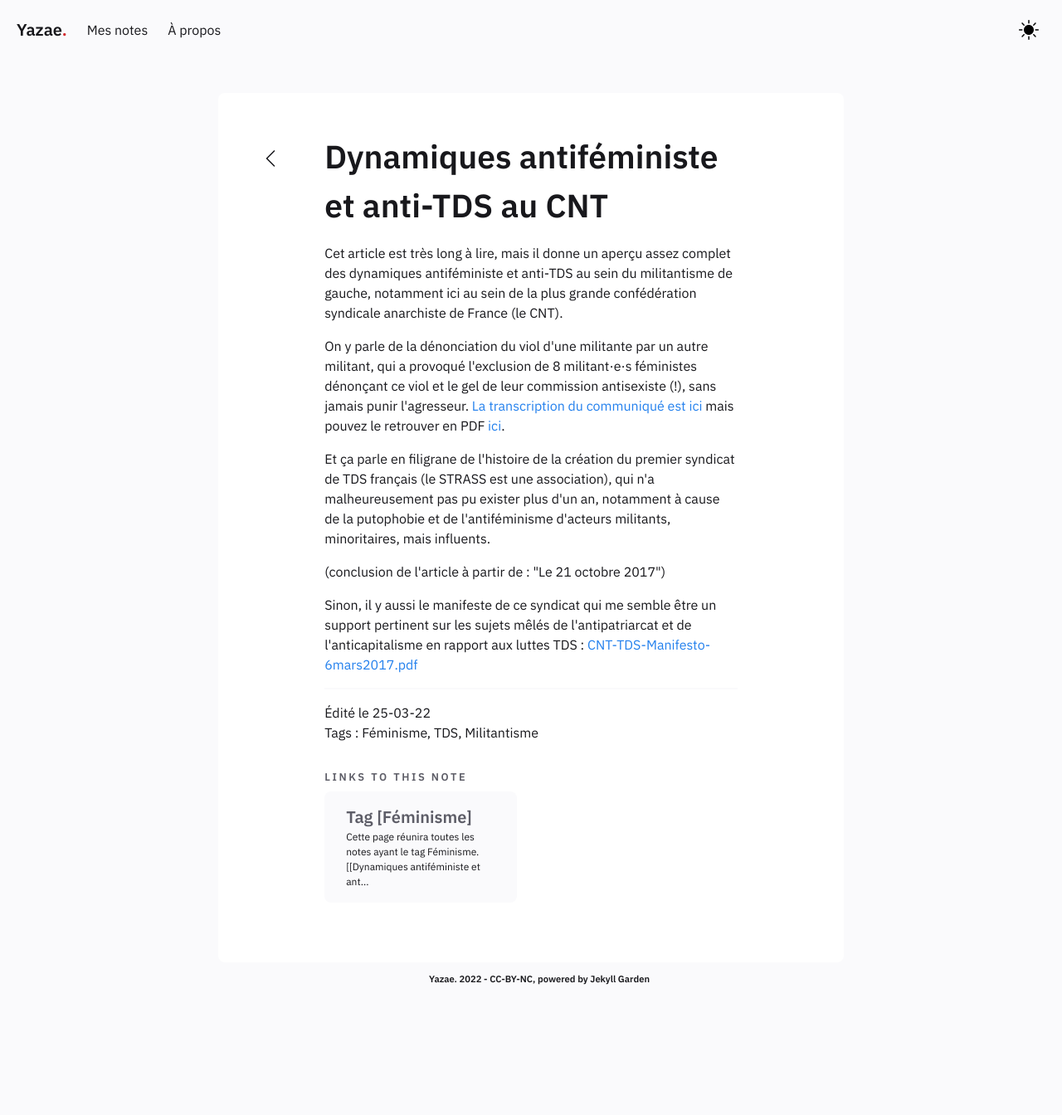
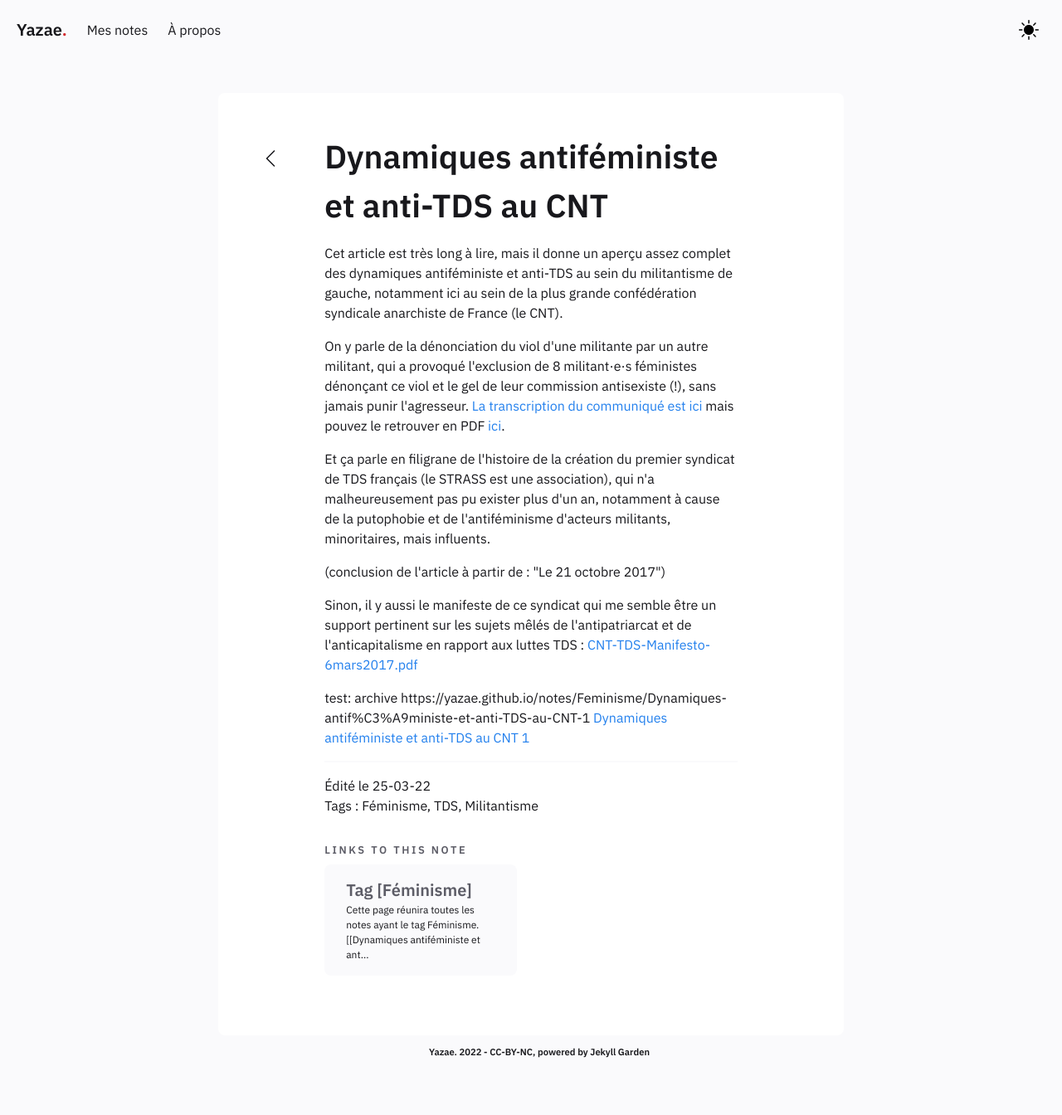
Before and after one commit to yazae/yazae.github.io, a Jekyll site: the page built from _notes/Public/Dynamiques antiféministe et anti-TDS au CNT.md, in a window 1280 px wide. Shown: the whole page at 83% size. Built offline with Jekyll 4.4.1, drawn with Linux system fonts in a browser that asks for light colours; before the commit the page ends 1256 px from its top, so only the background shows below that.

Commit message:
update test lien

```diff
--- a/_notes/Public/Dynamiques antiféministe et anti-TDS au CNT.md
+++ b/_notes/Public/Dynamiques antiféministe et anti-TDS au CNT.md
@@ -15,6 +15,10 @@ Et ça parle en filigrane de l'histoire de la création du premier syndicat de T
 Sinon, il y aussi le manifeste de ce syndicat qui me semble être un support pertinent sur les sujets mêlés de l'antipatriarcat et de l'anticapitalisme en rapport aux luttes TDS :
 [CNT-TDS-Manifesto-6mars2017.pdf](../assets/docs/CNT TDS 31/CNT-TDS-Manifesto-6mars2017.pdf)
 
+test: archive
+https://yazae.github.io/notes/Feminisme/Dynamiques-antif%C3%A9ministe-et-anti-TDS-au-CNT-1
+[[Dynamiques antiféministe et anti-TDS au CNT 1]]
+
  ----
   Édité le 25-03-22
   Tags : Féminisme, TDS, Militantisme
```
Also changed, not shown: _notes/Public/Feminisme/Dynamiques antiféministe et anti-TDS au CNT 1.md (+1 -4 lines).
